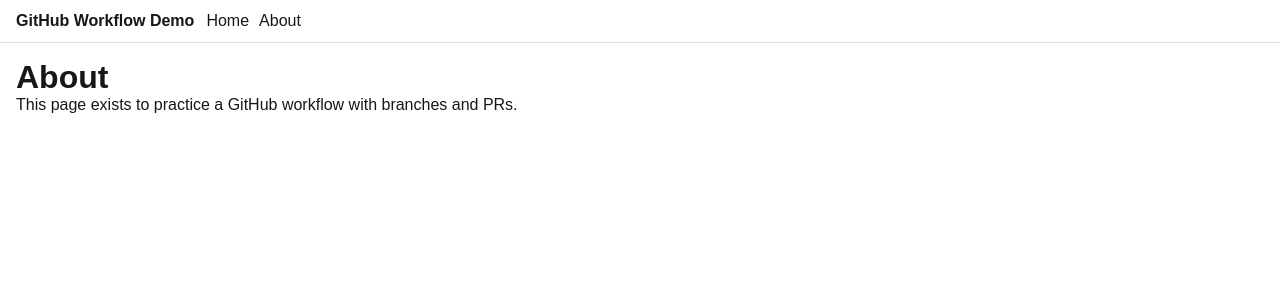
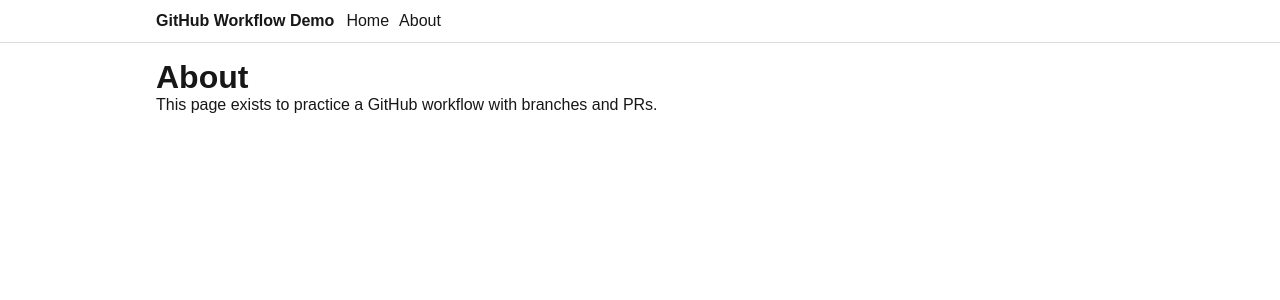
Before and after one commit to rafail3/github-workflow-nextjs, a Next.js app: page /about in a window 1280 px wide. Shown: the top 300 px of the page. Built offline with nearby package versions, Linux system fonts and the light colour scheme.

Commit message:
refractor: move header styles to globals and add container

```diff
--- a/src/app/about/page.tsx
+++ b/src/app/about/page.tsx
@@ -1,6 +1,6 @@
 export default function AboutPage() {
   return (
-    <main style={{ padding: 16 }}>
+    <main className="container" style={{ paddingTop: 16, paddingBottom: 16 }}>
       <h1>About</h1>
       <p>This page exists to practice a GitHub workflow with branches and PRs.</p>
     </main>
--- a/src/app/globals.css
+++ b/src/app/globals.css
@@ -40,3 +40,29 @@ a {
     color-scheme: dark;
   }
 }
+
+.container {
+  max-width: 1000px;
+  margin: 0 auto;
+  padding: 0 16px;
+}
+
+.site-header {
+  border-bottom: 1px solid #ddd;
+  padding: 12px 0;
+}
+
+.header-inner {
+  display: flex;
+  align-items: center;
+  gap: 12px;
+}
+
+.nav {
+  display: flex;
+  gap: 10px;
+}
+
+.logo {
+  font-weight: 700;
+}
--- a/src/components/Header.tsx
+++ b/src/components/Header.tsx
@@ -2,10 +2,11 @@ import Link from "next/link";
 
 export default function Header() {
   return (
-    <header style={{ padding: "12px 16px", borderBottom: "1px solid #ddd" }}>
-      <div style={{ display: "flex", gap: 12, alignItems: "center" }}>
-        <strong>GitHub Workflow Demo</strong>
-        <nav style={{ display: "flex", gap: 10 }}>
+    <header className="site-header">
+      <div className="container header-inner">
+        <strong className="logo">GitHub Workflow Demo</strong>
+
+        <nav aria-label="Primary" className="nav">
           <Link href="/">Home</Link>
           <Link href="/about">About</Link>
         </nav>
```
